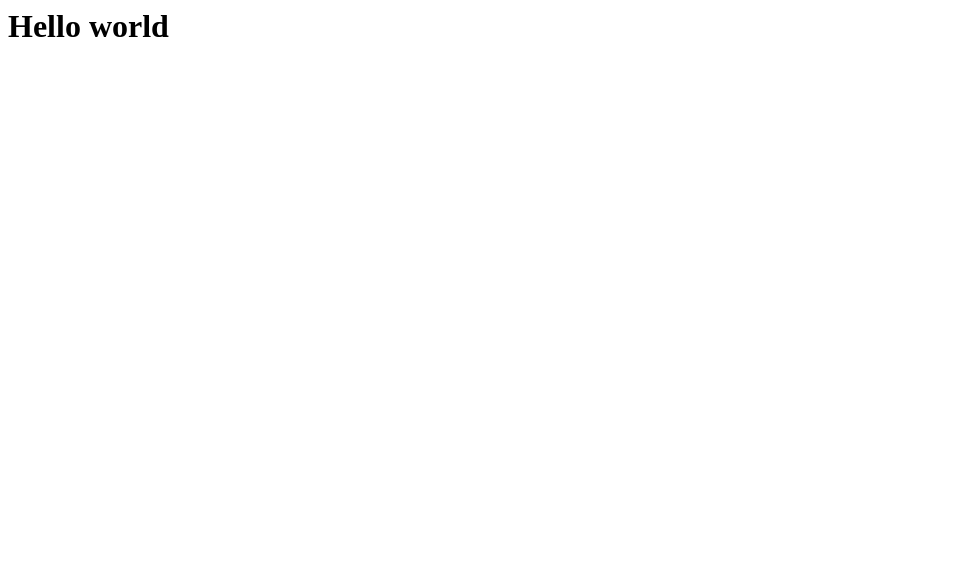
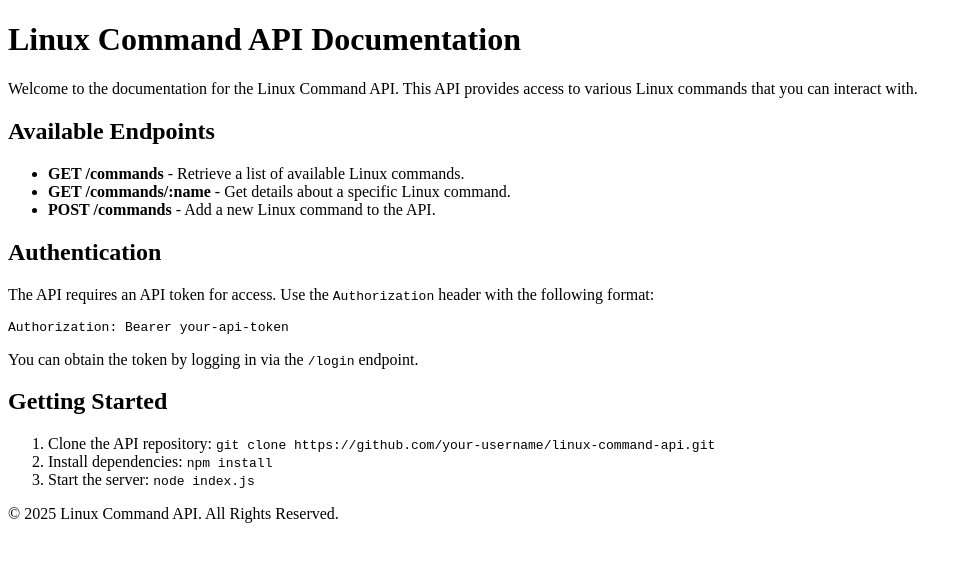
Before and after one commit to YourAvgDeveloper/website, a plain HTML site: page index.html in a window 1280 px wide. Shown: the whole page, without its empty margins (0-972 px from the left). Drawn offline with Linux system fonts and the light colour scheme.

Commit message:
Update index.html

```diff
--- a/index.html
+++ b/index.html
@@ -1 +1,47 @@
-<h1>Hello world</h1>
+<!DOCTYPE html>
+<html lang="en">
+<head>
+    <meta charset="UTF-8">
+    <meta name="viewport" content="width=device-width, initial-scale=1.0">
+    <meta http-equiv="X-UA-Compatible" content="ie=edge">
+    <title>Linux Command API Documentation</title>
+    <link rel="stylesheet" href="styles.css">
+</head>
+<body>
+
+    <header>
+        <h1>Linux Command API Documentation</h1>
+        <p>Welcome to the documentation for the Linux Command API. This API provides access to various Linux commands that you can interact with.</p>
+    </header>
+
+    <section>
+        <h2>Available Endpoints</h2>
+        <ul>
+            <li><strong>GET /commands</strong> - Retrieve a list of available Linux commands.</li>
+            <li><strong>GET /commands/:name</strong> - Get details about a specific Linux command.</li>
+            <li><strong>POST /commands</strong> - Add a new Linux command to the API.</li>
+        </ul>
+    </section>
+
+    <section>
+        <h2>Authentication</h2>
+        <p>The API requires an API token for access. Use the <code>Authorization</code> header with the following format:</p>
+        <pre><code>Authorization: Bearer your-api-token</code></pre>
+        <p>You can obtain the token by logging in via the <code>/login</code> endpoint.</p>
+    </section>
+
+    <section>
+        <h2>Getting Started</h2>
+        <ol>
+            <li>Clone the API repository: <code>git clone https://github.com/your-username/linux-command-api.git</code></li>
+            <li>Install dependencies: <code>npm install</code></li>
+            <li>Start the server: <code>node index.js</code></li>
+        </ol>
+    </section>
+
+    <footer>
+        <p>&copy; 2025 Linux Command API. All Rights Reserved.</p>
+    </footer>
+
+</body>
+</html>
```
